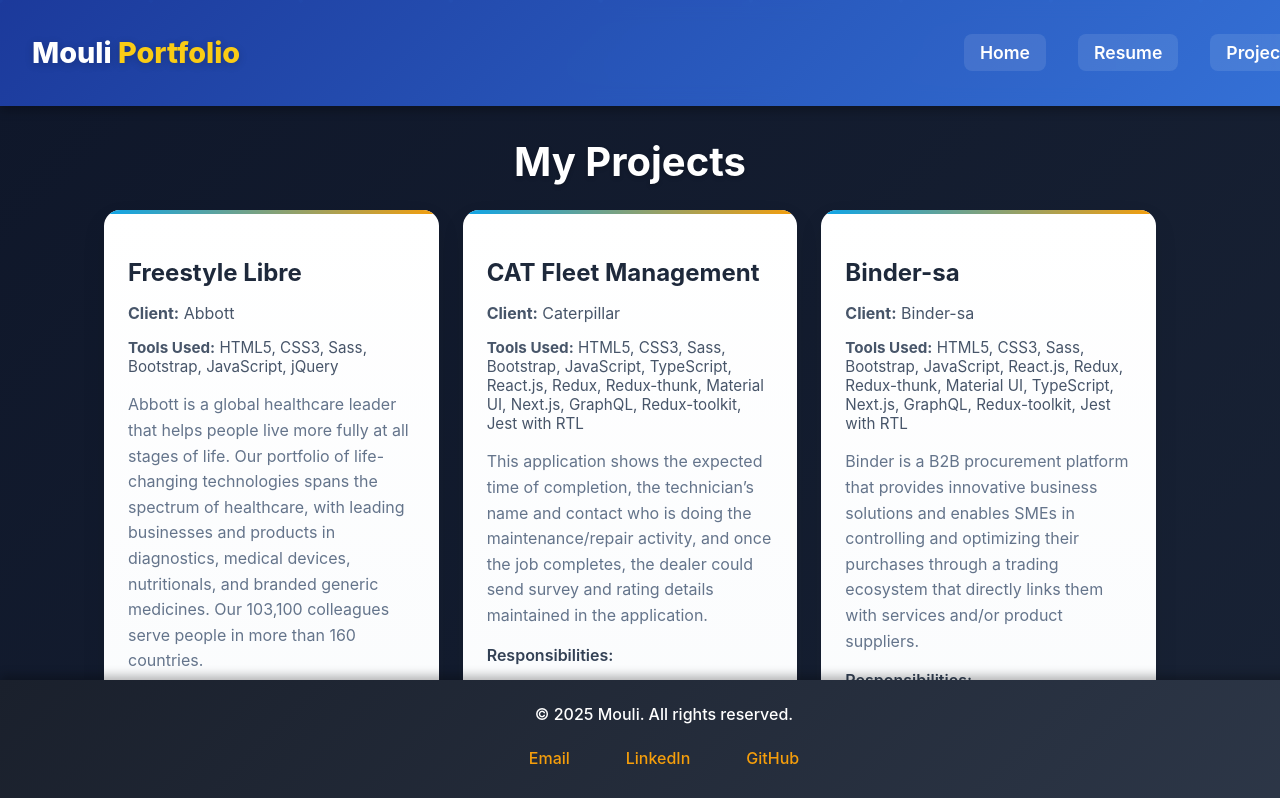
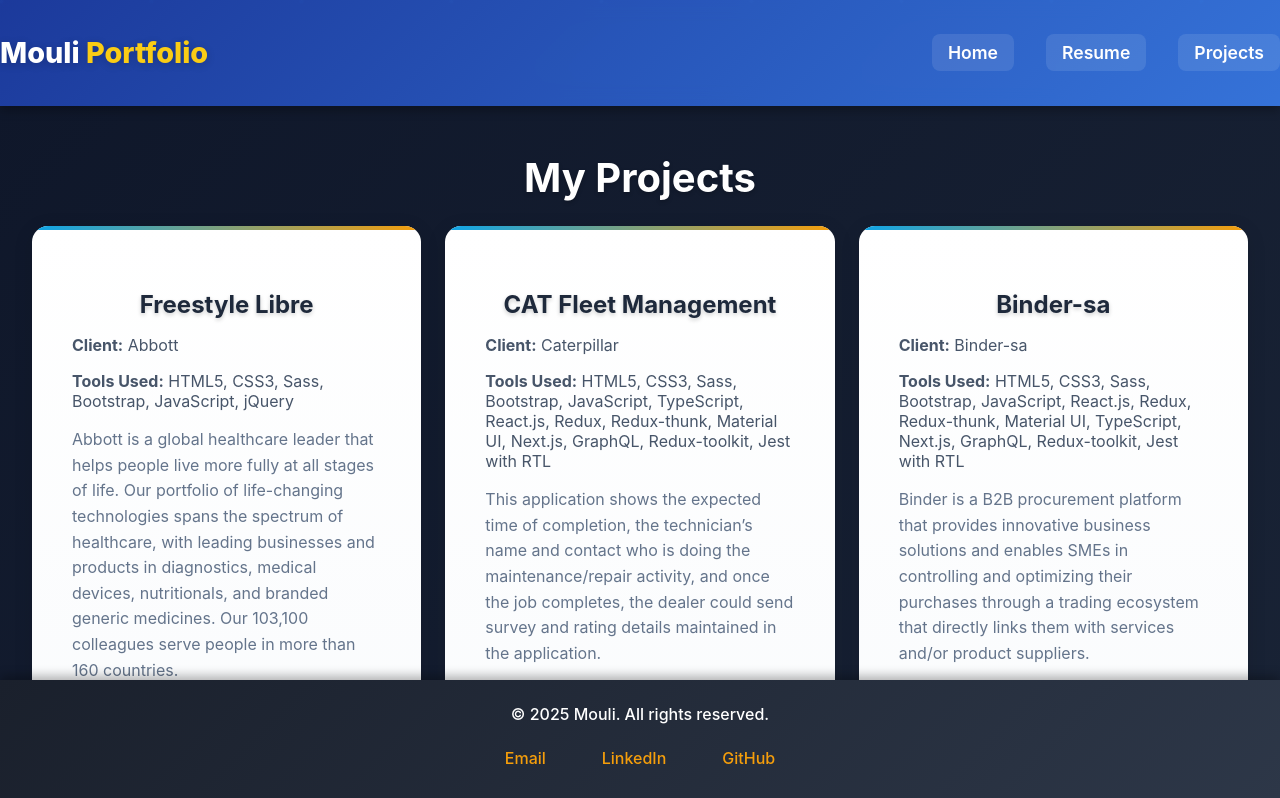
Before and after one commit to mouli481/Mouli-portfolio, a Next.js app: page /project in a window 1280 px wide. Shown: the top 798 px of the page. Built offline with nearby package versions, Linux system fonts and the light colour scheme.

Commit message:
ui fixes

```diff
--- a/src/components/ProjectCard.js
+++ b/src/components/ProjectCard.js
@@ -6,12 +6,14 @@
     return (
       <div
         style={{
-          background: "rgba(255,255,255,0.95)",
+          background: "rgba(255, 255, 255, 0.95)",
           borderRadius: "1rem",
-          padding: "1.5rem",
+          padding: "1rem",
           textAlign: "center",
           color: "#64748b",
-          boxShadow: "0 4px 20px rgba(0,0,0,0.05)",
+          boxShadow: "0 4px 20px rgba(0, 0, 0, 0.05)",
+          width: "100%",
+          maxWidth: "100%",
         }}
       >
         <p>No project data available</p>
@@ -28,90 +30,101 @@
       style={{
         background: "linear-gradient(180deg, #ffffff 0%, #f8fafc 100%)",
         borderRadius: "1rem",
-        padding: "1.5rem",
-        marginBottom: "2rem",
-        boxShadow: "0 10px 25px rgba(0, 0, 0, 0.08)",
+        padding: "1rem",
+        boxShadow: "0 4px 20px rgba(0, 0, 0, 0.1)",
         position: "relative",
         overflow: "hidden",
+        width: "100%",
+        maxWidth: "100%",
       }}
+      aria-label={`Project: ${project.title || "Untitled Project"}`}
     >
+      <style jsx>{`
+        .card:hover {
+          box-shadow: 0 8px 25px rgba(0, 0, 0, 0.15);
+        }
+        .accent-line {
+          height: 4px;
+          width: 100%;
+          background: linear-gradient(to right, #0ea5e9, #f59e0b);
+          position: absolute;
+          top: 0;
+          left: 0;
+        }
+        .title {
+          font-size: 1.25rem;
+          font-weight: 700;
+          color: #1e293b;
+          margin-bottom: 0.5rem;
+        }
+        .client,
+        .tools,
+        .description,
+        .responsibilities-title {
+          font-size: 0.875rem;
+          color: #475569;
+          margin-bottom: 0.5rem;
+        }
+        .description {
+          line-height: 1.6;
+          color: #64748b;
+          margin-bottom: 0.75rem;
+        }
+        .responsibilities-title {
+          font-weight: 600;
+          color: #334155;
+        }
+        .responsibilities-list {
+          padding-left: 1.25rem;
+          line-height: 1.6;
+          color: #475569;
+          font-size: 0.875rem;
+        }
+        @media (min-width: 640px) {
+          .card {
+            padding: 1.5rem;
+          }
+          .title {
+            font-size: 1.5rem;
+            margin-bottom: 0.75rem;
+          }
+          .client,
+          .tools,
+          .description,
+          .responsibilities-title {
+            font-size: 1rem;
+          }
+          .responsibilities-list {
+            font-size: 0.875rem;
+          }
+        }
+      `}</style>
+      <div className="card">
         {/* Accent Line */}
-      <div
-        style={{
-          height: "4px",
-          width: "100%",
-          background: "linear-gradient(to right, #0ea5e9, #f59e0b)",
-          position: "absolute",
-          top: 0,
-          left: 0,
-        }}
-      />
+        <div className="accent-line" />
 
         {/* Title */}
-      <h3
-        style={{
-          fontSize: "1.5rem",
-          fontWeight: "700",
-          color: "#1e293b",
-          marginBottom: "0.75rem",
-        }}
-      >
-        {project.title || "Untitled Project"}
-      </h3>
+        <h3 className="title">{project.title || "Untitled Project"}</h3>
 
         {/* Client */}
-      <p
-        style={{
-          fontSize: "1rem",
-          color: "#475569",
-          marginBottom: "0.5rem",
-        }}
-      >
+        <p className="client">
           <strong>Client:</strong> {project.client || "N/A"}
         </p>
 
         {/* Tools */}
-      <p
-        style={{
-          fontSize: "0.95rem",
-          color: "#475569",
-          marginBottom: "0.5rem",
-        }}
-      >
+        <p className="tools">
           <strong>Tools Used:</strong> {project.tools?.join(", ") || "N/A"}
         </p>
 
         {/* Description */}
-      <p
-        style={{
-          fontSize: "1rem",
-          color: "#64748b",
-          lineHeight: "1.6",
-          marginBottom: "0.75rem",
-        }}
-      >
+        <p className="description">
           {project.description || "No description available"}
         </p>
 
         {/* Responsibilities */}
-      <div style={{ marginTop: "1rem" }}>
-        <p
-          style={{
-            fontSize: "1rem",
-            fontWeight: "600",
-            color: "#334155",
-            marginBottom: "0.5rem",
-          }}
-        >
-          Responsibilities:
-        </p>
-        <ul
-          style={{
-            paddingLeft: "1.5rem",
-            lineHeight: "1.6",
-            color: "#475569",
-          }}
-        >
+        <div>
+          <p className="responsibilities-title">Responsibilities:</p>
+          <ul className="responsibilities-list">
             {project.role?.length > 0 ? (
               project.role.map((item, idx) => <li key={idx}>{item}</li>)
             ) : (
@@ -119,6 +132,7 @@
             )}
           </ul>
         </div>
+      </div>
     </motion.div>
   );
 }
--- a/src/components/ProjectsPage.js
+++ b/src/components/ProjectsPage.js
@@ -23,66 +23,92 @@
       animate="visible"
       variants={containerVariants}
       style={{
-        minHeight: '100vh',
-        display: 'flex',
-        flexDirection: 'column',
-        background: 'linear-gradient(135deg, #0f172a 0%, #1e293b 100%)',
+        minHeight: "100vh",
+        display: "flex",
+        flexDirection: "column",
+        background: "linear-gradient(135deg, #0f172a 0%, #1e293b 100%)",
         fontFamily: "'Inter', sans-serif",
-        position: 'relative',
-        overflow: 'hidden',
+        position: "relative",
+        overflow: "hidden",
         zIndex: 1,
       }}
     >
-      <main
-        style={{
-          maxWidth: '1280px',
-          margin: ' 0 100px auto 80px',
-          padding: '1.5rem',
-          flexGrow: 1,
-          position: 'relative',
-          zIndex: 1,
-        }}
-      >
-        <motion.section variants={itemVariants} style={{ marginBottom: '3rem' }}>
-          <h2
-            style={{
-              fontSize: '2.5rem',
-              fontWeight: '700',
-              color: 'white',
-              marginBottom: '1.5rem',
-              textAlign: 'center',
-              textShadow: '0 2px 4px rgba(0,0,0,0.2)',
-            }}
-          >
-            My Projects
-          </h2>
-          <div
-            style={{
-              display: 'grid',
-              gridTemplateColumns: 'repeat(auto-fit, minmax(320px, 1fr))',
-              gap: '1.5rem',
-            }}
-          >
-            <style jsx>{`
-              @media (max-width: 768px) {
-                div {
+      <style jsx global>{`
+        * {
+          box-sizing: border-box;
+        }
+        .container {
+          max-width: 1280px;
+          width: 100%;
+          margin: 0 auto;
+          padding: 1.5rem 1rem;
+          flex-grow: 1;
+          position: relative;
+          z-index: 1;
+          overflow-x: hidden;
+        }
+        .grid {
+          display: grid;
           grid-template-columns: 1fr;
+          gap: 1rem;
+          width: 100%;
+          max-width: 100%;
         }
-                h2 {
+        .section {
+          margin-bottom: 2rem;
+        }
+        .title {
           font-size: 1.8rem;
+          font-weight: 700;
+          color: white;
+          margin-bottom: 1rem;
+          text-align: center;
+          text-shadow: 0 2px 4px rgba(0, 0, 0, 0.2);
+        }
+        .no-projects {
+          text-align: center;
+          color: #718096;
+          font-size: 1rem;
+          grid-column: 1 / -1;
+        }
+        @media (min-width: 640px) {
+          .container {
+            padding: 2rem 1.5rem;
+          }
+          .grid {
+            grid-template-columns: repeat(2, 1fr);
+            gap: 1.5rem;
+          }
+          .title {
+            font-size: 2.5rem;
+            margin-bottom: 1.5rem;
+          }
+          .no-projects {
+            font-size: 1.1rem;
+          }
+        }
+        @media (min-width: 1024px) {
+          .grid {
+            grid-template-columns: repeat(3, 1fr);
+          }
+          .container {
+            padding: 2.5rem 2rem;
+          }
+          .section {
+            margin-bottom: 3rem;
           }
         }
       `}</style>
+      <main className="container">
+        <motion.section className="section" variants={itemVariants}>
+          <h2 className="title">My Projects</h2>
+          <div className="grid">
             {resumeData.projects?.length > 0 ? (
-              resumeData.projects.map((project, index) => (
+              resumeData.projects.map((project, index) =>
                 project ? <ProjectCard key={index} project={project} /> : null
-              ))
+              )
             ) : (
-              <p
-                style={{ textAlign: 'center', color: '#718096', gridColumn: '1 / -1', fontSize: '1.1rem' }}
-              >
-                No projects available
-              </p>
+              <p className="no-projects">No projects available</p>
             )}
           </div>
         </motion.section>
--- a/src/components/footer.js
+++ b/src/components/footer.js
@@ -10,7 +10,7 @@
       style={{
         background: 'linear-gradient(135deg, #1a202c 0%, #2d3748 100%)',
         color: '#ffffff',
-        padding: '1.5rem',
+        padding: '1.5rem 0rem' ,
         textAlign: 'center',
         position: 'fixed',
         bottom: 0,
--- a/src/components/header.js
+++ b/src/components/header.js
@@ -50,7 +50,7 @@
         top: 0,
         width: "100%",
         zIndex: 1000,
-        padding: "1rem 2rem",
+        padding: "1rem 0rem",
         background: "linear-gradient(135deg, rgba(30,64,175,0.85), rgba(59,130,246,0.85))",
         backdropFilter: "blur(10px)",
         boxShadow: "0 4px 10px rgba(0, 0, 0, 0.3)",
--- a/src/components/home.js
+++ b/src/components/home.js
@@ -77,7 +77,7 @@
           style={{ textAlign: "center", marginBottom: "2rem" }}
         >
          <Image
-            src="/My-photo.jfif"
+  src="/my-photo.jfif"
   alt="Mouli Reddy"
   width={150}
   height={150}
@@ -87,6 +87,7 @@
     boxShadow: "0 0 10px rgba(59,130,246,0.6)",
     objectFit: "cover"
   }}
+
           />
           <h1 style={{
             fontSize: "2rem",
```
Lines whose indentation alone changed are shown as unchanged.
